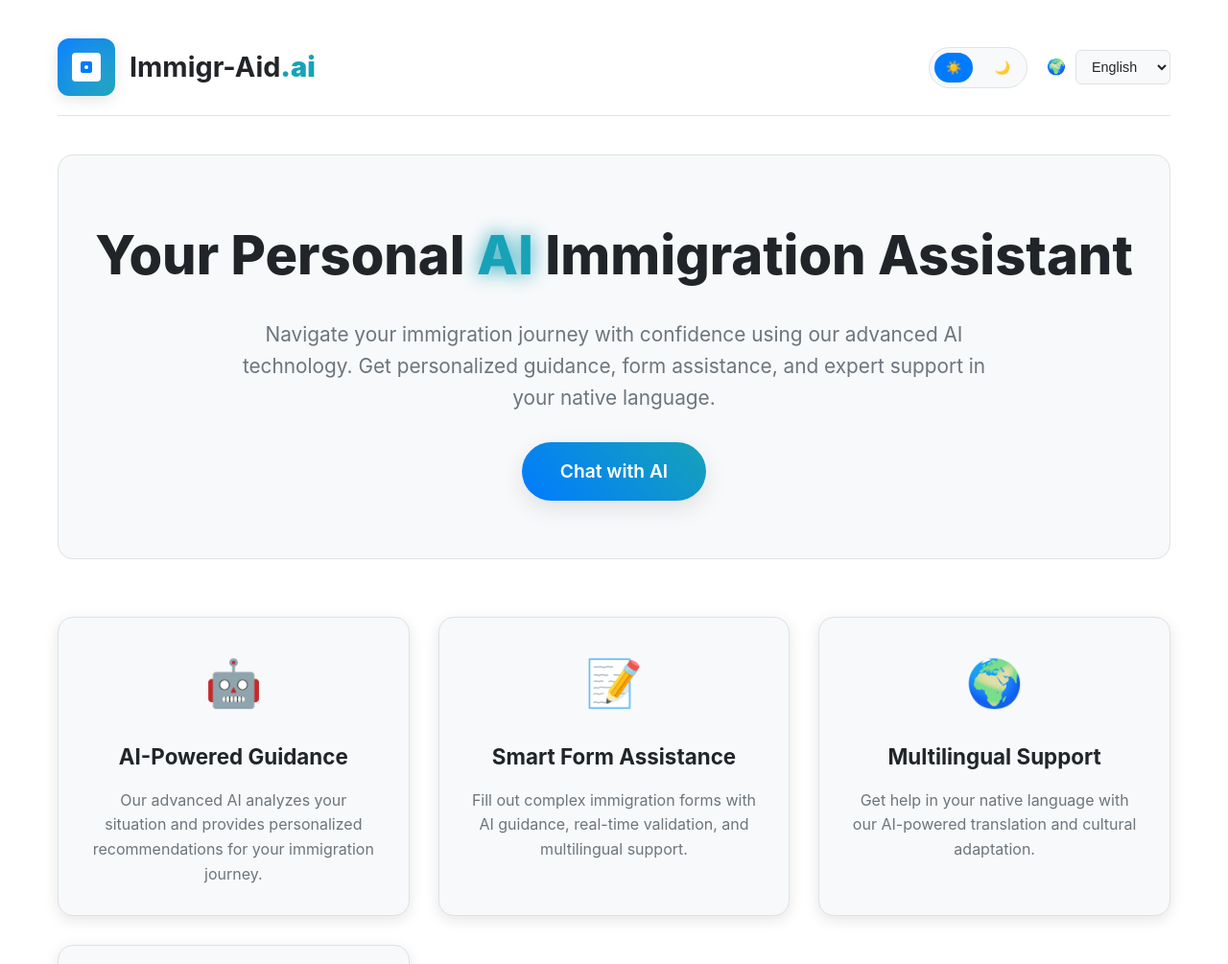
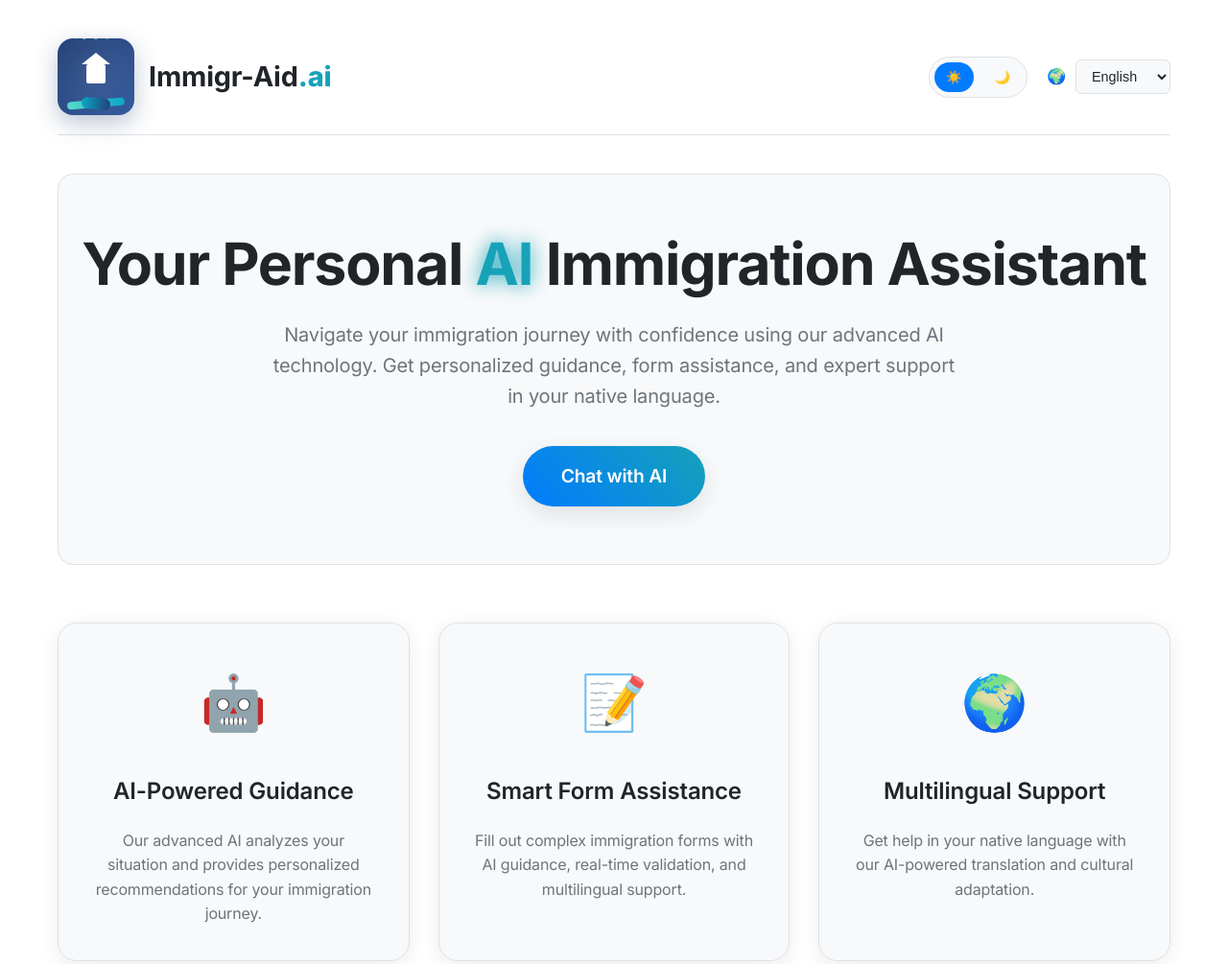
Before and after one commit to ShadowKingYT444/immigr-AId, a plain HTML site: page landing-enhanced.html in a window 1280 px wide. Shown: the top 1005 px of the page at 96% size. Drawn offline with Linux system fonts and the light colour scheme.

Commit message:
Implement custom logo and human-centric design improvements
- Added custom Immigr-Aid.ai logo with house, radiating light, and winding path
- Implemented Inter font for more natural typography
- Added micro-interactions and hover effects
- Enhanced feature cards with shimmer animations
- Improved spacing and typography for human-like feel
- Added natural imperfections and organic animations

```diff
--- a/landing-enhanced.html
+++ b/landing-enhanced.html
@@ -4,6 +4,9 @@
     <meta charset="UTF-8">
     <meta name="viewport" content="width=device-width, initial-scale=1.0">
     <title>Immigr-Aid.ai - Your Personal AI Immigration Assistant</title>
+    <link rel="preconnect" href="https://fonts.googleapis.com">
+    <link rel="preconnect" href="https://fonts.gstatic.com" crossorigin>
+    <link href="https://fonts.googleapis.com/css2?family=Inter:wght@300;400;500;600;700;800&display=swap" rel="stylesheet">
     <style>
         :root {
             /* Light Mode Colors */
@@ -46,11 +49,13 @@
         }
 
         body {
-            font-family: -apple-system, BlinkMacSystemFont, 'Segoe UI', Roboto, sans-serif;
+            font-family: 'Inter', -apple-system, BlinkMacSystemFont, 'Segoe UI', Roboto, 'Helvetica Neue', Arial, sans-serif;
             background: var(--bg-primary);
             color: var(--text-primary);
-            line-height: 1.6;
+            line-height: 1.7;
             transition: all 0.3s ease;
+            font-weight: 400;
+            letter-spacing: -0.01em;
         }
 
         .container {
@@ -76,16 +81,22 @@
         }
 
         .logo {
-            width: 60px;
-            height: 60px;
-            background: linear-gradient(135deg, var(--accent-primary) 0%, var(--accent-info) 100%);
-            border-radius: 12px;
+            width: 80px;
+            height: 80px;
+            background: linear-gradient(135deg, #1e3c72 0%, #2a5298 100%);
+            border-radius: 16px;
             display: flex;
             align-items: center;
             justify-content: center;
             position: relative;
             overflow: hidden;
-            box-shadow: 0 4px 15px var(--shadow);
+            box-shadow: 0 8px 25px rgba(30, 60, 114, 0.3);
+            transition: all 0.3s ease;
+        }
+
+        .logo:hover {
+            transform: translateY(-2px);
+            box-shadow: 0 12px 35px rgba(30, 60, 114, 0.4);
         }
 
         .logo::before {
@@ -96,40 +107,104 @@
             width: 200%;
             height: 200%;
             background: radial-gradient(circle, rgba(255,255,255,0.1) 0%, transparent 70%);
-            animation: shimmer 3s ease-in-out infinite;
+            animation: shimmer 4s ease-in-out infinite;
         }
 
         .logo-icon {
-            width: 30px;
-            height: 30px;
-            background: white;
-            border-radius: 4px;
+            width: 50px;
+            height: 50px;
             position: relative;
             z-index: 2;
         }
 
+        /* House Structure */
         .logo-icon::before {
             content: '';
             position: absolute;
-            top: 50%;
+            top: 0;
             left: 50%;
-            transform: translate(-50%, -50%);
-            width: 12px;
-            height: 12px;
-            background: var(--accent-primary);
+            transform: translateX(-50%);
+            width: 0;
+            height: 0;
+            border-left: 15px solid transparent;
+            border-right: 15px solid transparent;
+            border-bottom: 12px solid white;
+        }
+
+        /* House Body */
+        .logo-icon::after {
+            content: '';
+            position: absolute;
+            top: 12px;
+            left: 50%;
+            transform: translateX(-50%);
+            width: 20px;
+            height: 20px;
+            background: white;
             border-radius: 2px;
         }
 
-        .logo-icon::after {
+        /* Radiating Light */
+        .logo-light {
+            position: absolute;
+            top: -8px;
+            left: 50%;
+            transform: translateX(-50%);
+            width: 3px;
+            height: 8px;
+            background: #64ffda;
+            border-radius: 1px;
+            animation: pulse 2s ease-in-out infinite;
+        }
+
+        .logo-light:nth-child(2) {
+            left: 35%;
+            animation-delay: 0.2s;
+        }
+
+        .logo-light:nth-child(3) {
+            left: 65%;
+            animation-delay: 0.4s;
+        }
+
+        .logo-light:nth-child(4) {
+            left: 25%;
+            animation-delay: 0.6s;
+        }
+
+        .logo-light:nth-child(5) {
+            left: 75%;
+            animation-delay: 0.8s;
+        }
+
+        /* Winding Path */
+        .logo-path {
+            position: absolute;
+            bottom: 8px;
+            left: 10px;
+            width: 60px;
+            height: 8px;
+            background: linear-gradient(90deg, #64ffda 0%, #00bcd4 100%);
+            border-radius: 4px;
+            transform: rotate(-5deg);
+            opacity: 0.8;
+        }
+
+        .logo-path::before {
             content: '';
             position: absolute;
-            top: 50%;
-            left: 50%;
-            transform: translate(-50%, -50%);
-            width: 4px;
-            height: 4px;
-            background: white;
-            border-radius: 50%;
+            top: -2px;
+            left: 15px;
+            width: 30px;
+            height: 12px;
+            background: linear-gradient(90deg, #00bcd4 0%, #1e3c72 100%);
+            border-radius: 6px;
+            transform: rotate(10deg);
+        }
+
+        @keyframes pulse {
+            0%, 100% { opacity: 0.6; transform: translateX(-50%) scale(1); }
+            50% { opacity: 1; transform: translateX(-50%) scale(1.1); }
         }
 
         .logo-text {
@@ -201,10 +276,12 @@
         }
 
         .hero h1 {
-            font-size: 3.5rem;
-            font-weight: 800;
+            font-size: 3.8rem;
+            font-weight: 700;
             color: var(--text-primary);
-            margin-bottom: 20px;
+            margin-bottom: 24px;
+            letter-spacing: -0.02em;
+            line-height: 1.1;
         }
 
         .hero .ai-emphasis {
@@ -213,12 +290,14 @@
         }
 
         .hero p {
-            font-size: 1.3rem;
+            font-size: 1.25rem;
             color: var(--text-secondary);
-            margin-bottom: 30px;
-            max-width: 800px;
+            margin-bottom: 36px;
+            max-width: 720px;
             margin-left: auto;
             margin-right: auto;
+            font-weight: 400;
+            line-height: 1.6;
         }
 
         .cta-button {
@@ -252,32 +331,84 @@
         .feature-card {
             background: var(--bg-secondary);
             border: 1px solid var(--border-color);
-            border-radius: 16px;
-            padding: 30px;
+            border-radius: 20px;
+            padding: 35px;
             text-align: center;
-            transition: all 0.3s ease;
-            box-shadow: 0 4px 15px var(--shadow);
+            transition: all 0.4s cubic-bezier(0.4, 0, 0.2, 1);
+            box-shadow: 0 4px 20px rgba(0, 0, 0, 0.08);
+            position: relative;
+            overflow: hidden;
+        }
+
+        .feature-card::before {
+            content: '';
+            position: absolute;
+            top: 0;
+            left: -100%;
+            width: 100%;
+            height: 100%;
+            background: linear-gradient(90deg, transparent, rgba(255,255,255,0.1), transparent);
+            transition: left 0.6s ease;
+        }
+
+        .feature-card:hover::before {
+            left: 100%;
         }
 
         .feature-card:hover {
-            transform: translateY(-5px);
-            box-shadow: 0 8px 25px var(--shadow);
+            transform: translateY(-8px) scale(1.02);
+            box-shadow: 0 20px 40px rgba(0, 0, 0, 0.15);
+            border-color: var(--accent-primary);
+        }
+
+        .feature-card:nth-child(1) {
+            animation-delay: 0.1s;
+        }
+
+        .feature-card:nth-child(2) {
+            animation-delay: 0.2s;
+        }
+
+        .feature-card:nth-child(3) {
+            animation-delay: 0.3s;
+        }
+
+        .feature-card:nth-child(4) {
+            animation-delay: 0.4s;
         }
 
         .feature-icon {
-            font-size: 3rem;
-            margin-bottom: 20px;
+            font-size: 3.5rem;
+            margin-bottom: 25px;
+            transition: all 0.3s ease;
+            display: inline-block;
+        }
+
+        .feature-card:hover .feature-icon {
+            transform: scale(1.1) rotate(5deg);
         }
 
         .feature-card h3 {
             color: var(--text-primary);
-            font-size: 1.4rem;
-            margin-bottom: 15px;
+            font-size: 1.5rem;
+            margin-bottom: 18px;
+            font-weight: 600;
+            transition: color 0.3s ease;
+        }
+
+        .feature-card:hover h3 {
+            color: var(--accent-primary);
         }
 
         .feature-card p {
             color: var(--text-secondary);
             font-size: 1rem;
+            line-height: 1.6;
+            transition: color 0.3s ease;
+        }
+
+        .feature-card:hover p {
+            color: var(--text-primary);
         }
 
         /* Profile Section */
@@ -595,6 +726,12 @@
             <div class="logo-section">
                 <div class="logo">
                     <div class="logo-icon"></div>
+                    <div class="logo-light"></div>
+                    <div class="logo-light"></div>
+                    <div class="logo-light"></div>
+                    <div class="logo-light"></div>
+                    <div class="logo-light"></div>
+                    <div class="logo-path"></div>
                 </div>
                 <div class="logo-text">
                     Immigr-Aid<span class="ai">.ai</span>
@@ -673,10 +810,6 @@
                 <div class="stat-item">
                     <div class="stat-number">12</div>
                     <div class="stat-label" data-translate="aiRecommendations">AI Recommendations</div>
-                </div>
-                <div class="stat-item">
-                    <div class="stat-number">5</div>
-                    <div class="stat-label" data-translate="daysRemaining">Days Remaining</div>
                 </div>
             </div>
         </div>
@@ -787,7 +920,6 @@
                 formsCompleted: "Forms Completed",
                 progressComplete: "Progress Complete",
                 aiRecommendations: "AI Recommendations",
-                daysRemaining: "Days Remaining",
                 aiWelcome: "AI Assistant:",
                 aiWelcomeMessage: "Hello! I'm your AI immigration assistant. I can help you with forms, answer questions about immigration processes, and provide guidance in your preferred language. How can I assist you today?",
                 chatPlaceholder: "Ask me anything about immigration...",
```
